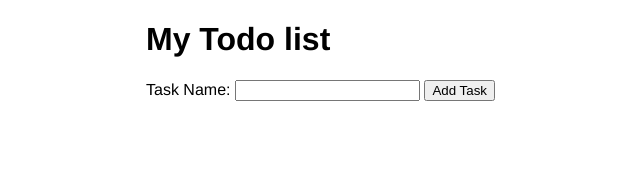
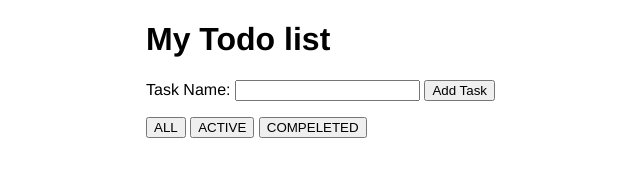
Before and after one commit to ReiferW/todolist, a plain HTML site: page index.html in a window 1280 px wide. Shown: the whole page, without its empty margins (194-834 px from the left). Drawn offline with Linux system fonts and the light colour scheme.

Commit message:
Add buttum

```diff
--- a/index.html
+++ b/index.html
@@ -21,6 +21,9 @@
         </button>
     </form>
     <ul id="todo-list"></ul>
+    <button type="button" id ="show-all">ALL</button>
+    <button type="button" id ="show-active">ACTIVE</button>
+    <button type="button" id ="show-completed">COMPELETED</button>
     <Script id = list-item-template type ="text/template">
     <u1>
         <li class = "task">
```
